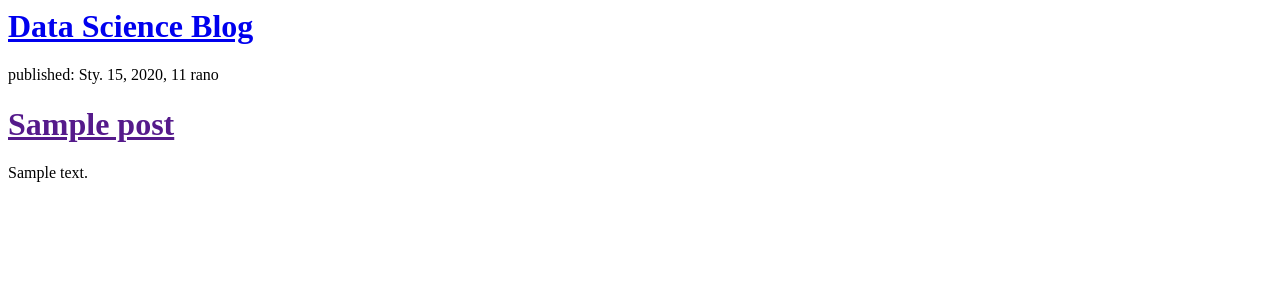
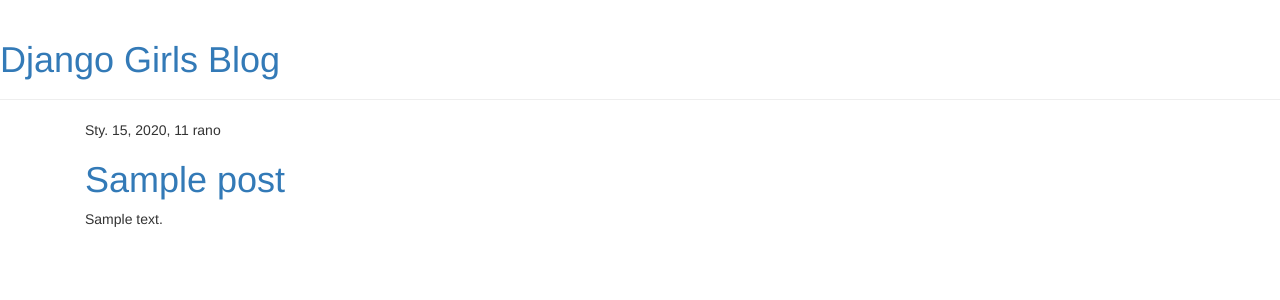
Before and after one commit to jakubkarczewski/DjangoBlog, a Django app: template blog/templates/blog/post_list.html in a window 1280 px wide. Shown: the top 300 px of the page. Run offline with Django 3.2, Linux system fonts and the light colour scheme; the template is opened without the code that fills it: values that come from a table or form of the project are taken from there, others are empty; tables that the repository leaves empty hold one stand-in row (values such as "Sample post"); some libraries are stand-ins or nearby versions.

Commit message:
Extend templates and implement post details subpage

```diff
--- /dev/null
+++ b/blog/templates/blog/base.html
@@ -0,0 +1,22 @@
+{% load static %}
+<html>
+    <head>
+        <title>Data Science Blog</title>
+        <link rel="stylesheet" href="//maxcdn.bootstrapcdn.com/bootstrap/3.2.0/css/bootstrap.min.css">
+		<link rel="stylesheet" href="//maxcdn.bootstrapcdn.com/bootstrap/3.2.0/css/bootstrap-theme.min.css">
+		<link rel="stylesheet" href="{% static 'css/blog.css' %}">
+    </head>
+    <body>
+	    <div class="page-header">
+	        <h1><a href="/">Django Girls Blog</a></h1>
+	    </div>
+	    <div class="content container"
+	        <div class="row">
+	            <div class="col-md-8">
+	            	{% block content %}
+	            	{% endblock %}
+	        	</div>
+	    	</div>
+		</div>
+	</body>
+</html>
--- a/blog/templates/blog/post_list.html
+++ b/blog/templates/blog/post_list.html
@@ -1,11 +1,13 @@
-<div>
-    <h1><a href="/">Data Science Blog</a></h1>
-</div>
+{% extends 'blog/base.html' %}
 
-{% for post in posts %}
-    <div>
-        <p>published: {{ post.published_date }}</p>
-        <h1><a href="">{{ post.title }}</a></h1>
-        <p>{{ post.text|linebreaksbr }}</p>
-    </div>
-{% endfor %}
+{% block content %}
+    {% for post in posts %}
+        <div class="post">
+            <div class="date">
+                {{ post.published_date }}
+            </div>
+            <h1><a href="{% url 'post_detail' pk=post.pk %}">{{ post.title }}</a></h1>
+            <p>{{ post.text|linebreaksbr }}</p>
+        </div>
+    {% endfor %}
+{% endblock %}
```
Also changed, not shown: blog/templates/blog/post_detail.html (added, +13 -0 lines).
